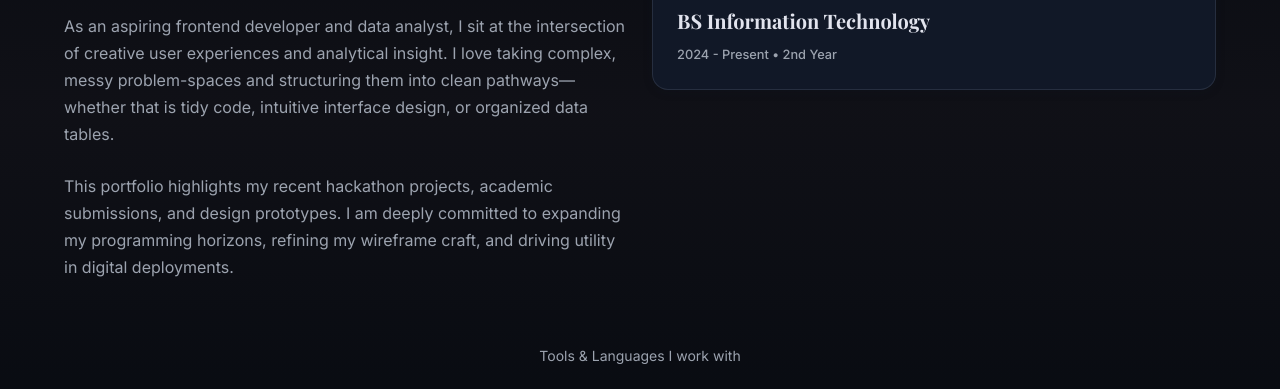
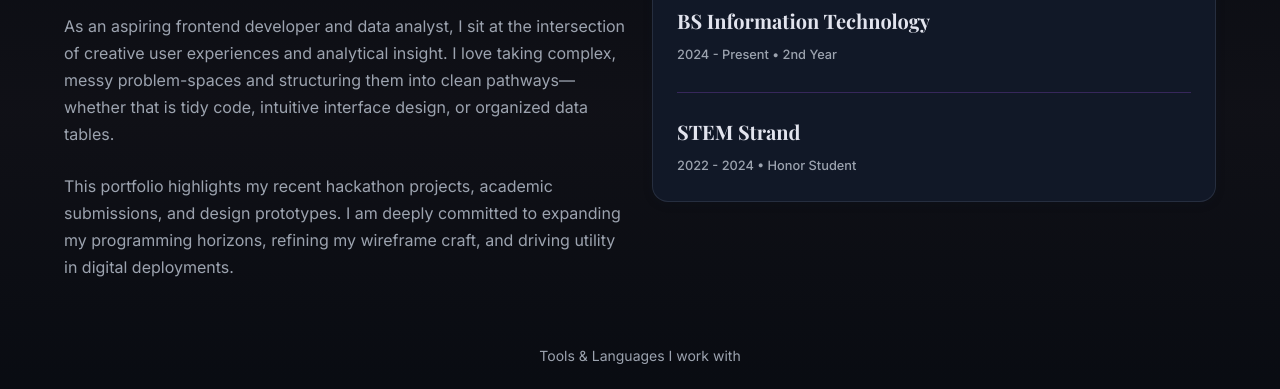
Before and after one commit to khylerecana/khylerecana.github.io, a plain HTML site: page index.html in a window 1280 px wide. Shown: the part 1141-1530 px from the top of the page. Drawn offline with nearby package versions, Linux system fonts and the light colour scheme.

Commit message:
modify academic base

```diff
--- a/index.html
+++ b/index.html
@@ -202,6 +202,9 @@
                         <div class="academic-label">Academic Base</div>
                         <h3 class="academic-title">BS Information Technology</h3>
                         <div class="academic-meta">2024 - Present • 2nd Year</div>
+                        <hr class="academic-divider">
+                        <h3 class="academic-title">STEM Strand</h3>
+                        <div class="academic-meta">2022 - 2024 • Honor Student</div>
                     </div>
                 </div>
             </div>
--- a/style.css
+++ b/style.css
@@ -811,6 +811,11 @@ img {
   font-weight: 500;
 }
 
+.academic-divider {
+  margin: 15px 0;
+  border: 0;
+  border-top: 1px solid var(--accent);
+}
 
 /* ── 11. TOOLS SECTION ───────────────────────────────────── */
 .tools-section {
```
